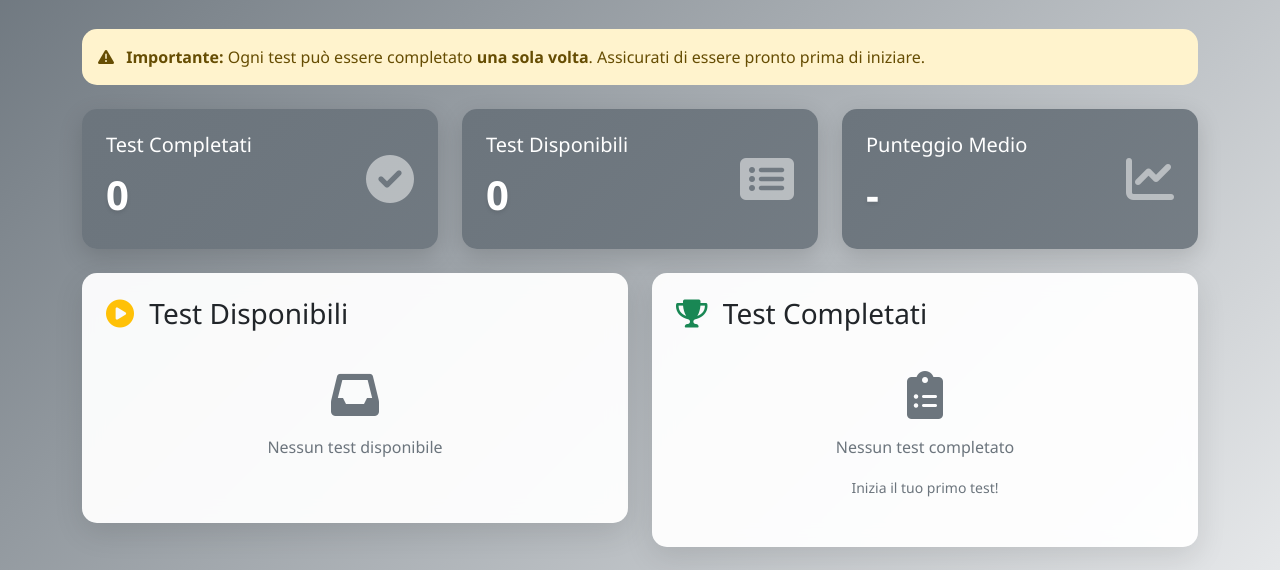
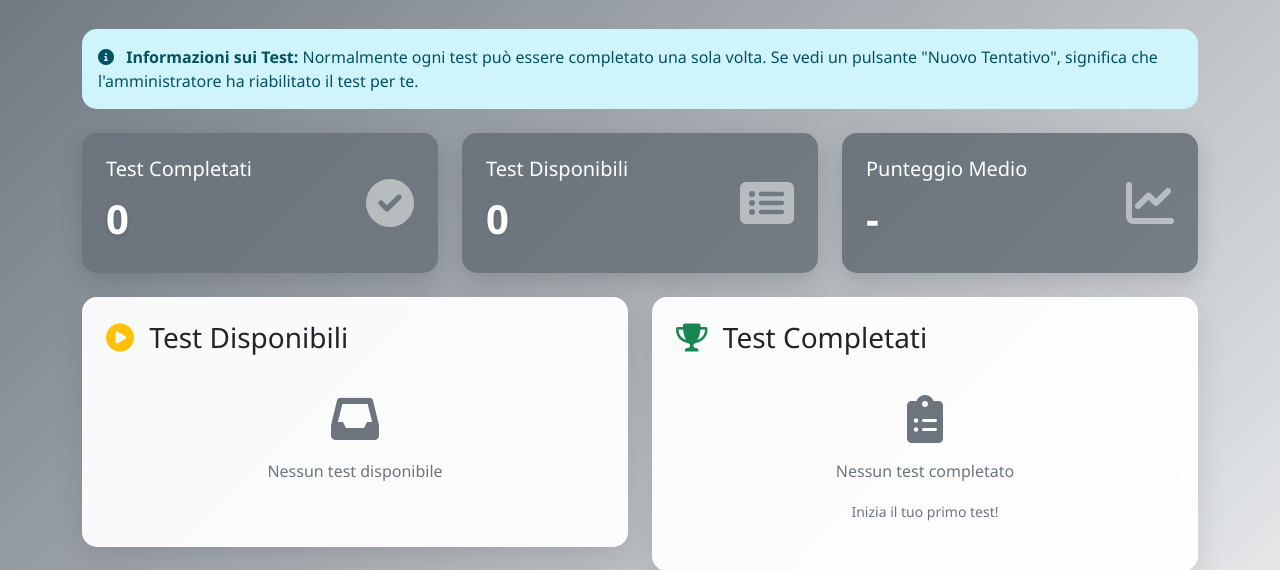
Before and after one commit to matteo-farinelli/azure-deploy, a Flask app: template templates/dashboard.html in a window 1280 px wide. Shown: the part 75-645 px from the top of the page. Run offline with Flask 3, Linux system fonts and the light colour scheme; the template is opened without the code that fills it, so the values that code supplies are empty; some libraries are stand-ins or nearby versions.

Commit message:
Update dashboard.html

```diff
--- a/templates/dashboard.html
+++ b/templates/dashboard.html
@@ -1,5 +1,33 @@
-<!-- templates/dashboard.html - Versione sicura -->
+<!-- templates/dashboard.html - Versione corretta -->
 {% extends "base.html" %}
+
+{% block extra_css %}
+<style>
+.test-card.test-reactivated {
+    border-left: 4px solid #ffc107;
+    background-color: #fff9e6;
+}
+
+.test-card.test-reactivated .badge {
+    animation: pulse 1.5s infinite;
+}
+
+@keyframes pulse {
+    0% { opacity: 1; }
+    50% { opacity: 0.7; }
+    100% { opacity: 1; }
+}
+
+.debug-box {
+    background-color: #f8f9fa;
+    border: 1px solid #dee2e6;
+    border-radius: 0.375rem;
+    padding: 1rem;
+    margin-bottom: 1rem;
+    font-size: 0.875rem;
+}
+</style>
+{% endblock %}
 
 {% block content %}
 <div class="container">
@@ -21,11 +49,31 @@
         </div>
     </div>
 
-    <!-- Alert per test una sola volta -->
-    <div class="alert alert-warning mb-4">
-        <i class="fas fa-exclamation-triangle me-2"></i>
-        <strong>Importante:</strong> Ogni test può essere completato <strong>una sola volta</strong>.
-        Assicurati di essere pronto prima di iniziare.
+    <!-- DEBUG: Rimuovi dopo aver risolto il problema -->
+    {% if available_tests %}
+    <div class="debug-box">
+        <strong>🔍 DEBUG - Test disponibili:</strong>
+        <ul class="mb-0 mt-2">
+            {% for test in available_tests %}
+            <li class="mb-1">
+                <strong>{{ test.name }}</strong>:
+                <span class="badge bg-secondary">completed={{ test.completed }}</span>
+                <span class="badge bg-info">can_attempt={{ test.can_attempt }}</span>
+                <span class="badge bg-warning">attempts={{ test.attempts_count }}</span>
+            </li>
+            {% endfor %}
+        </ul>
+        <small class="text-muted">Rimuovi questo box dal template quando il problema è risolto</small>
+    </div>
+    {% endif %}
+    <!-- Fine DEBUG -->
+
+    <!-- Alert aggiornato per tentativi multipli -->
+    <div class="alert alert-info mb-4">
+        <i class="fas fa-info-circle me-2"></i>
+        <strong>Informazioni sui Test:</strong>
+        Normalmente ogni test può essere completato una sola volta.
+        Se vedi un pulsante "Nuovo Tentativo", significa che l'amministratore ha riabilitato il test per te.
     </div>
 
     <!-- Alert per notifiche sync -->
@@ -88,29 +136,50 @@
 
                 {% if available_tests %}
                     {% for test in available_tests %}
-                        <div class="dashboard-card test-card {% if test.completed %}test-completed{% else %}test-pending{% endif %}">
+                        <div class="dashboard-card test-card
+                                    {% if test.completed and not test.can_attempt %}test-completed
+                                    {% elif test.completed and test.can_attempt %}test-reactivated
+                                    {% else %}test-pending{% endif %}">
                             <div class="d-flex justify-content-between align-items-center">
                                 <div>
                                     <h6 class="mb-1">{{ test.name }}</h6>
-                                    {% if test.completed %}
+                                    {% if test.completed and not test.can_attempt %}
                                         <small class="text-success">
                                             <i class="fas fa-check me-1"></i>Completato
+                                            {% if test.attempts_count > 1 %}
+                                                <span class="badge bg-info ms-1">{{ test.attempts_count }} tentativi</span>
+                                            {% endif %}
+                                        </small>
+                                    {% elif test.completed and test.can_attempt %}
+                                        <small class="text-warning">
+                                            <i class="fas fa-redo me-1"></i>Riabilitato per nuovo tentativo
+                                            <span class="badge bg-info ms-1">{{ test.attempts_count }} tentativi precedenti</span>
                                         </small>
                                     {% else %}
-                                        <small class="text-warning">
+                                        <small class="text-info">
                                             <i class="fas fa-clock me-1"></i>Da completare
                                         </small>
                                     {% endif %}
                                 </div>
                                 <div>
-                                    {% if not test.completed %}
+                                    {% if test.can_attempt %}
+                                        {% if test.completed %}
+                                            <!-- Test già completato ma riabilitato -->
+                                            <a href="{{ url_for('start_test', test_name=test.name) }}"
+                                               class="btn btn-warning btn-sm"
+                                               onclick="return confirmNewAttempt('{{ test.name }}', {{ test.attempts_count }})">
+                                                <i class="fas fa-redo me-1"></i>Nuovo Tentativo
+                                            </a>
+                                        {% else %}
+                                            <!-- Test mai fatto -->
                                             <a href="{{ url_for('start_test', test_name=test.name) }}"
                                                class="btn btn-primary btn-sm"
-                                           onclick="return confirm('Sei sicuro di voler iniziare questo test? Potrai completarlo una sola volta.')">
+                                               onclick="return confirmFirstAttempt('{{ test.name }}')">
                                                 <i class="fas fa-play me-1"></i>Inizia
                                             </a>
+                                        {% endif %}
                                     {% else %}
-                                        <button class="btn btn-outline-secondary btn-sm" disabled>
+                                        <button class="btn btn-outline-secondary btn-sm" disabled title="Test già completato">
                                             <i class="fas fa-ban me-1"></i>Completato
                                         </button>
                                     {% endif %}
@@ -188,6 +257,8 @@
             </div>
         </div>
     </div>
+
+    <!-- Privacy e Dati Personali -->
     <div class="row mt-4">
         <div class="col-12">
             <h3>Privacy e Dati Personali</h3>
@@ -233,10 +304,41 @@
             </div>
         </div>
     </div>
+</div>
 
 <script>
-function confirmStartTest(testName) {
-    return confirm('Sei sicuro di voler iniziare il test "' + testName + '"?\n\nATTENZIONE: Potrai completarlo UNA SOLA VOLTA.');
+function confirmFirstAttempt(testName) {
+    return confirm('Sei sicuro di voler iniziare il test "' + testName + '"?\n\nUna volta completato, dovrai attendere l\'autorizzazione dell\'amministratore per ripeterlo.');
 }
+
+function confirmNewAttempt(testName, previousAttempts) {
+    return confirm('Questo test è stato riabilitato dall\'amministratore.\n\nTest: "' + testName + '"\nTentativi precedenti: ' + previousAttempts + '\n\nSei sicuro di voler iniziare un nuovo tentativo?');
+}
+
+// Funzione di sincronizzazione (se presente nel template originale)
+function syncData() {
+    const btn = document.getElementById('syncBtn');
+    const status = document.getElementById('syncStatus');
+
+    btn.disabled = true;
+    btn.innerHTML = '<i class="fas fa-spinner fa-spin"></i> Sincronizzazione...';
+    status.className = 'badge bg-warning';
+    status.innerHTML = '<i class="fas fa-spinner fa-spin"></i> Sincronizzazione...';
+
+    // Simula sincronizzazione
+    setTimeout(() => {
+        btn.disabled = false;
+        btn.innerHTML = '<i class="fas fa-sync-alt"></i> Sincronizza';
+        status.className = 'badge bg-success';
+        status.innerHTML = '<i class="fas fa-check"></i> Aggiornato';
+    }, 2000);
+}
+
+document.addEventListener('DOMContentLoaded', function() {
+    const syncBtn = document.getElementById('syncBtn');
+    if (syncBtn) {
+        syncBtn.addEventListener('click', syncData);
+    }
+});
 </script>
 {% endblock %}
```
Lines whose indentation alone changed are shown as unchanged.
